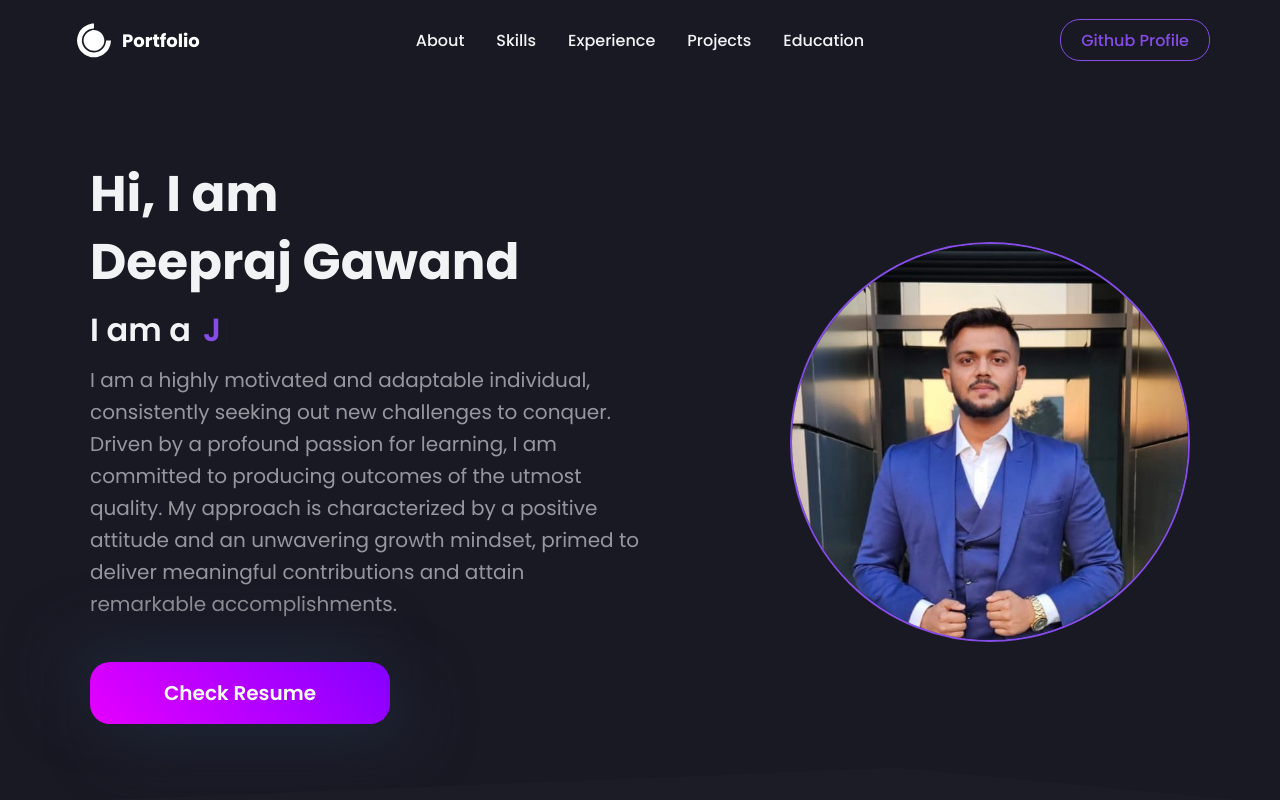
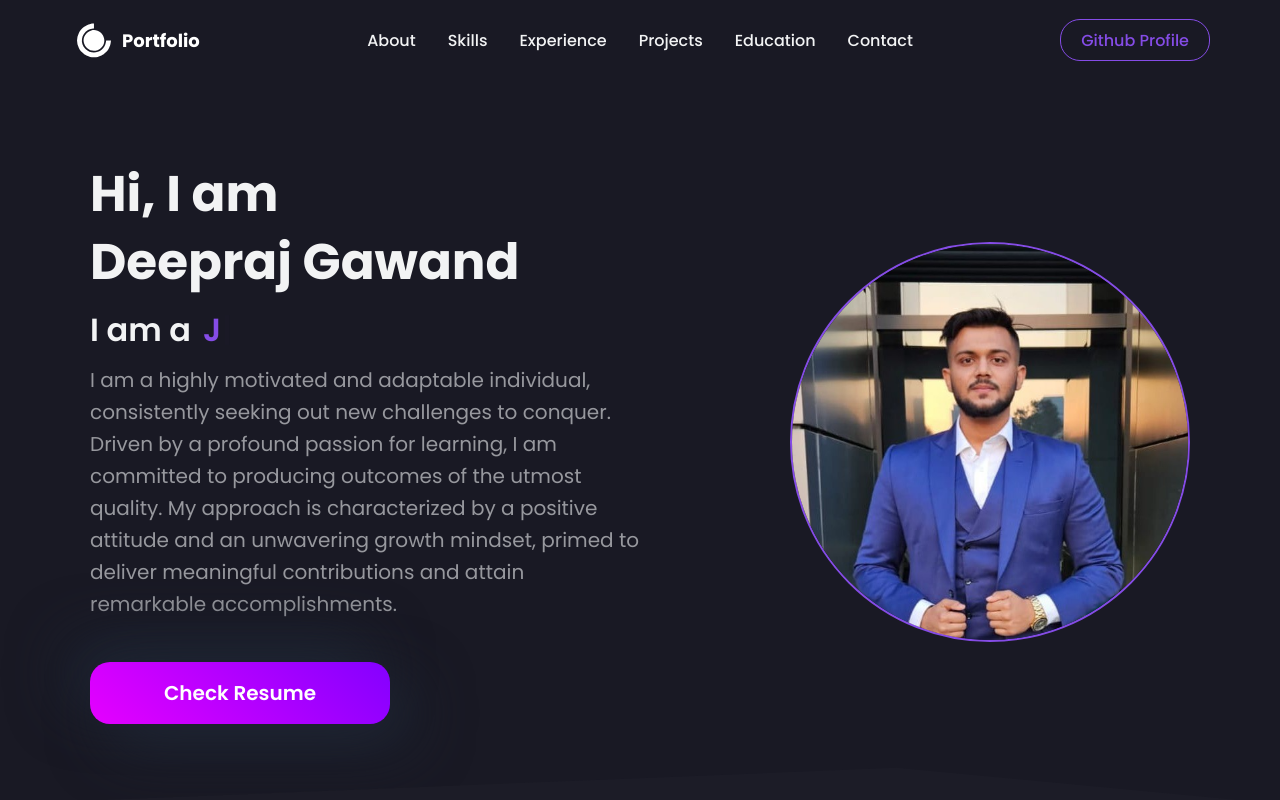
Before and after one commit to DeeprajGawand/Portfolio-website, a React (Create React App) app: page / in a window 1280 px wide. Shown: the top 800 px of the page. Built offline with nearby package versions, Linux system fonts and the light colour scheme.

Commit message:
incorporated changes in contact section done

```diff
--- a/src/components/Contact/index.js
+++ b/src/components/Contact/index.js
@@ -141,7 +141,7 @@
 
 
     return (
-      <Container>
+      <Container id ="contact">
         <Wrapper>
           <Title>Contact</Title>
           <Desc>Feel free to reach out to me for any questions or opportunities!</Desc>
--- a/src/components/Navbar/index.js
+++ b/src/components/Navbar/index.js
@@ -198,6 +198,7 @@
       <NavLink href='#experience'>Experience</NavLink>
       <NavLink href='#projects'>Projects</NavLink>
       <NavLink href='#education'>Education</NavLink>
+      <NavLink href='#contact'>Contact</NavLink>
       </NavItems>
       <ButtonContainer>
       <GitHubButton href={Bio.github} target="_blank">Github Profile</GitHubButton>
```
